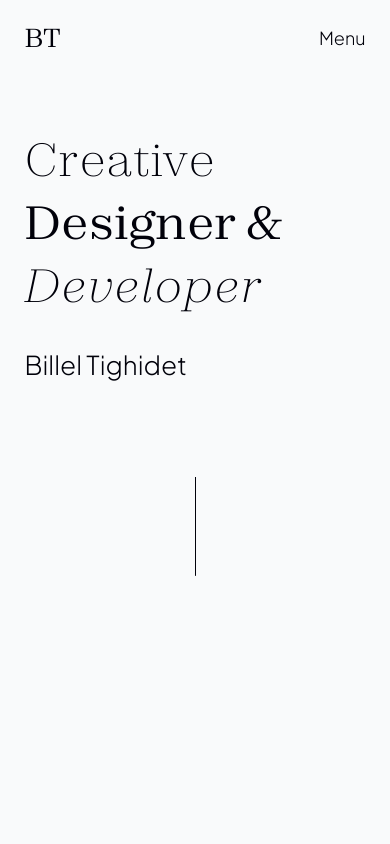
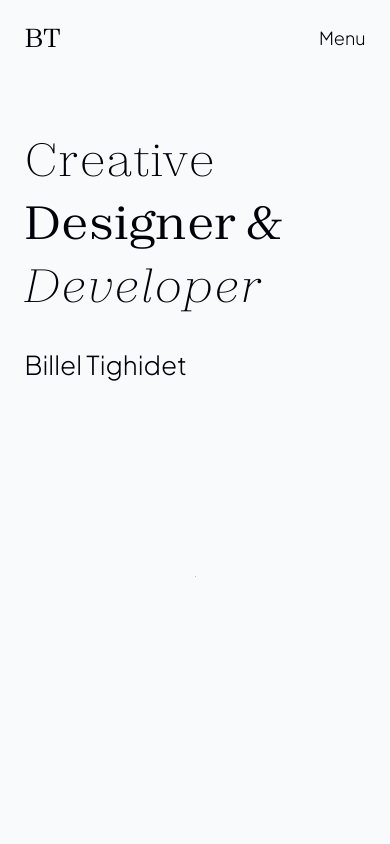
Before and after one commit to BillelT/billeltighidet.github.io, a React (Vite) app: page / in a window 390 px wide. Shown: the top 844 px of the page. Built offline with nearby package versions, Linux system fonts and the light colour scheme.

Commit message:
try debug 3d plane position on mobile

```diff
--- a/src/index.css
+++ b/src/index.css
@@ -58,6 +58,11 @@
   overflow: hidden;
   width: 100%;
   transition: all 0.8s ease-in-out;
+}
+
+#root{
+  height: 100dvh;
+  overflow-y: scroll;
 }
 
 button {
```
